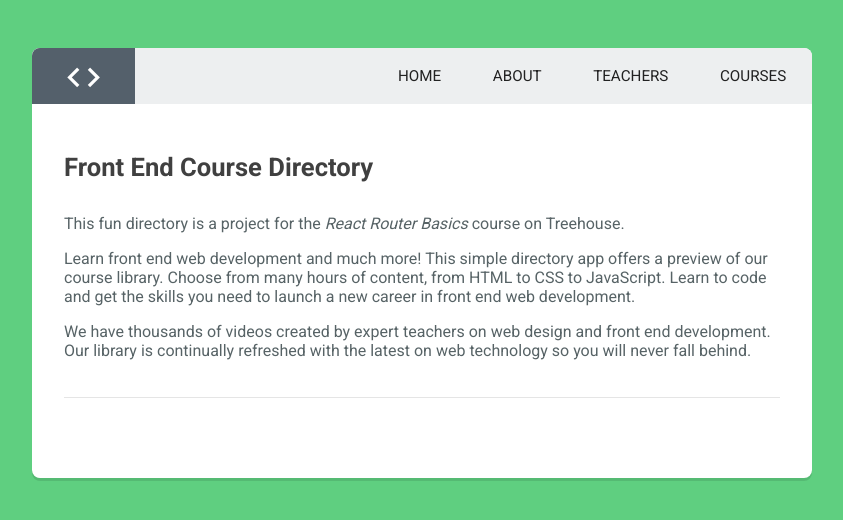
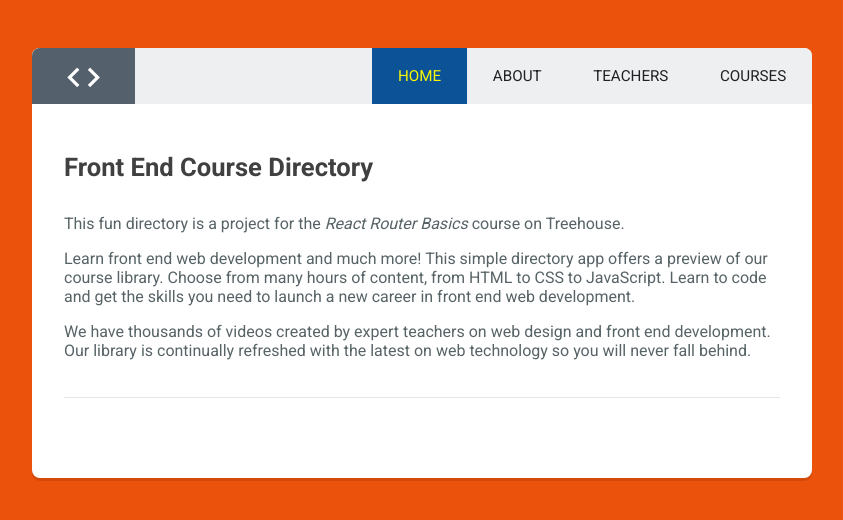
Before and after one commit to WRNoble/learning-Site-React, a React (Create React App) app in the folder course-directory/: page / in a window 1280 px wide. Shown: the top 520 px of the page, without its empty margins (218-1061 px from the left). Built offline with nearby package versions, Linux system fonts and the light colour scheme.

Commit message:
main navigation bar finished

```diff
--- a/course-directory/src/components/Header.js
+++ b/course-directory/src/components/Header.js
@@ -1,14 +1,14 @@
 import React from 'react';
-import { Link } from 'react-router-dom';
+import { NavLink } from 'react-router-dom';
 
 const Header = () => (
   <header>
     <span className="icn-logo"><i className="material-icons">code</i></span>
     <ul className="main-nav">
-      <li><Link to="/">Home</Link></li>
-      <li><Link to="/about">About</Link></li>
-      <li><Link to="/teachers">Teachers</Link></li>
-      <li><Link to="/courses">Courses</Link></li>
+      <li><NavLink exact to="/">Home</NavLink></li>
+      <li><NavLink to="/about">About</NavLink></li>
+      <li><NavLink to="/teachers">Teachers</NavLink></li>
+      <li><NavLink to="/courses">Courses</NavLink></li>
     </ul>
   </header>
 );
--- a/course-directory/src/css/index.css
+++ b/course-directory/src/css/index.css
@@ -13,7 +13,7 @@
 }
 body {
   color: #576366;
-  background: #5fcf80;
+  background: #eb520c;
   margin: 0;
   font-family: 'Roboto', sans-serif;
 }
@@ -120,8 +120,8 @@
 }
 .main-nav a:hover,
 .main-nav .active {
-  color: #fff;
-  background: #3b80d1;
+  color: rgb(251, 247, 5);
+  background: #0b5396;
 }
 
 /* COURSE NAV -------- */
```
